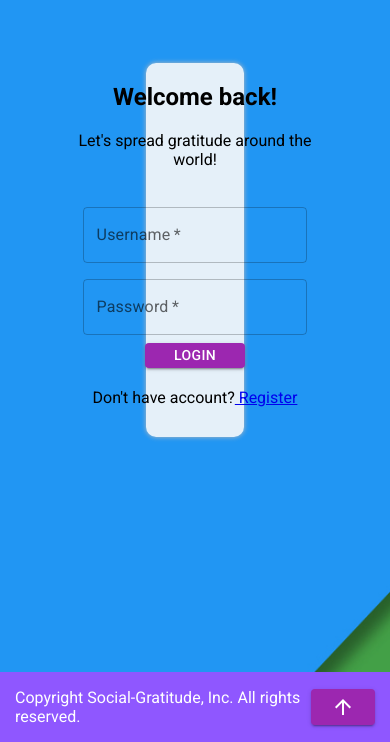
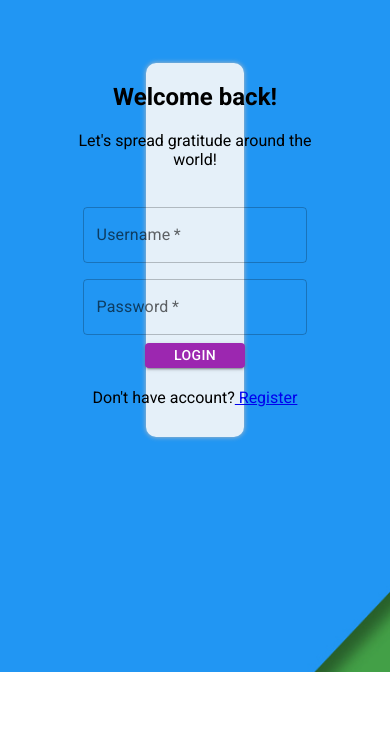
Before and after one commit to Alice-Nekruz/social-gratitude-client, a React (Create React App) app: page / in a window 390 px wide. Shown: the part 172-914 px from the top of the page. After the commit the page ends 844 px from the top, so only its background shows below. Built offline with nearby package versions, Linux system fonts and the light colour scheme; no server answers.

Commit message:
footer is not displayed when user is not logged in

```diff
--- a/src/App.js
+++ b/src/App.js
@@ -94,7 +94,7 @@ export default class App extends React.Component {
 
 
         </Switch>
-        <Footer/>
+        <Footer isLoggedIn={this.state.isLoggedIn} getCurrentUser={this.getCurrentUser}/>
 
       </div>
     );
--- a/src/components/Footer.css
+++ b/src/components/Footer.css
@@ -25,6 +25,7 @@
 
 @media (max-width: 800px){
     .footer{
-        height: 70px;
+        height: 55px;
+        font-size: 11px;
     }
 }
--- a/src/components/Footer.js
+++ b/src/components/Footer.js
@@ -1,15 +1,29 @@
 import React, { Component } from 'react'
+import authService from '../services/auth-services';
 import './Footer.css'
 import {Button} from '@mui/material'
 import ArrowUpwardIcon from '@mui/icons-material/ArrowUpward';
 
 export default class Footer extends Component {
+    logoutUser = () => {
+        authService.logout().then(() => {
+            this.props.getCurrentUser(null, false);
+        });
+    };
+
     render() {
+
+        const { isLoggedIn } = this.props;
+
+        if (isLoggedIn) {
         return (
             <div className="footer">
                 <p>Copyright Social-Gratitude, Inc. All rights reserved.</p>
                 <a className="no-text-decor" href="#"><Button color="secondary" variant="contained"><ArrowUpwardIcon/></Button></a>
             </div>
         )
+        } else {
+            return ( null );
+        }
     }
 }
--- a/src/components/auth/navbar/Navbar.js
+++ b/src/components/auth/navbar/Navbar.js
@@ -3,9 +3,8 @@ import './style/navbar.css';
 import { Link } from 'react-router-dom';
 import authService from '../../../services/auth-services';
 import logoPic from './style/website.png'
+import Button from '@mui/material/Button';
 
-import Button from '@mui/material/Button';
-import DeleteIcon from '@mui/icons-material/Delete';
 
 export default class Navbar extends Component {
     logoutUser = () => {
```
